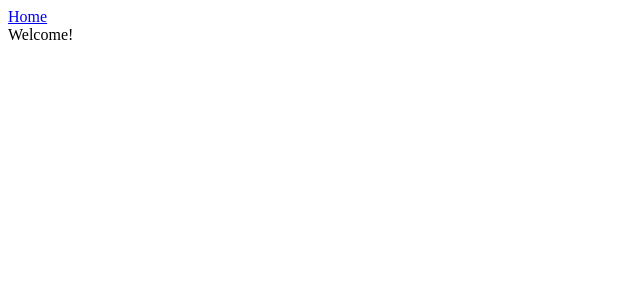
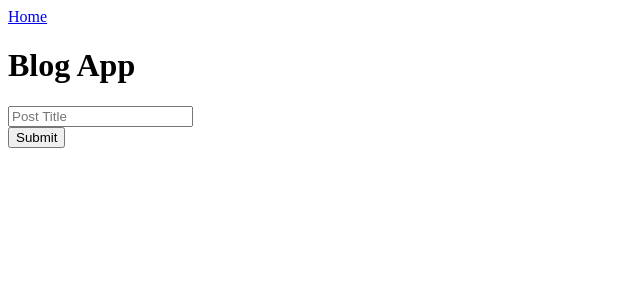
Before and after one commit to Rajil1213/microurse, a Vue app in the folder client/: page / in a window 1280 px wide. Shown: the top 300 px of the page, without its empty margins (0-640 px from the left). Built offline with nearby package versions, Linux system fonts and the light colour scheme.

Commit message:
refactor: update home to use CreatePost

```diff
--- a/client/src/views/HomeView.vue
+++ b/client/src/views/HomeView.vue
@@ -1,8 +1,12 @@
 <script setup lang="ts">
+import CreatePost from "@/components/posts/CreatePost.vue";
 </script>
 
 <template>
-  <main>
-    Welcome!
-  </main>
+  <header>
+    <div class="text-center bg-teal-100 p-2 mb-5">
+      <h1>Blog App</h1>
+    </div>
+  </header>
+  <CreatePost />
 </template>
```
